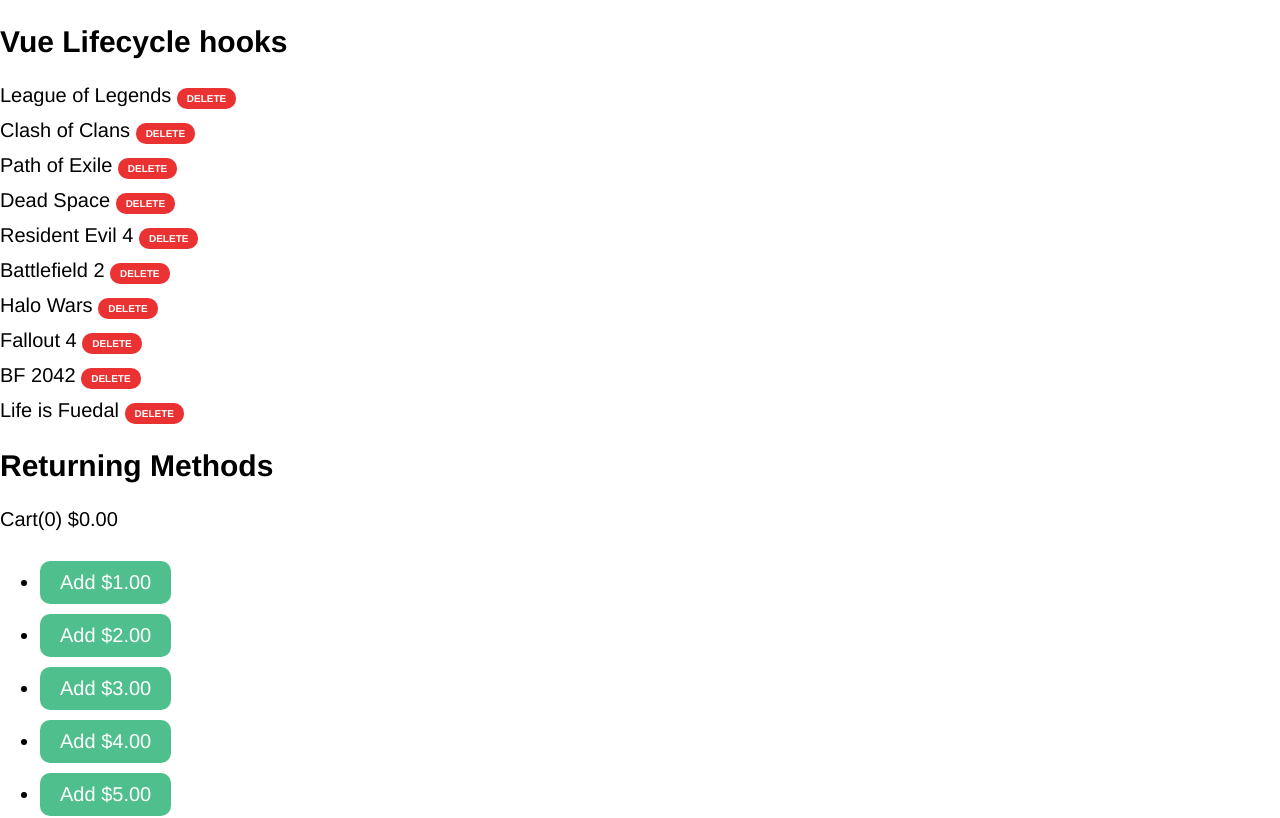
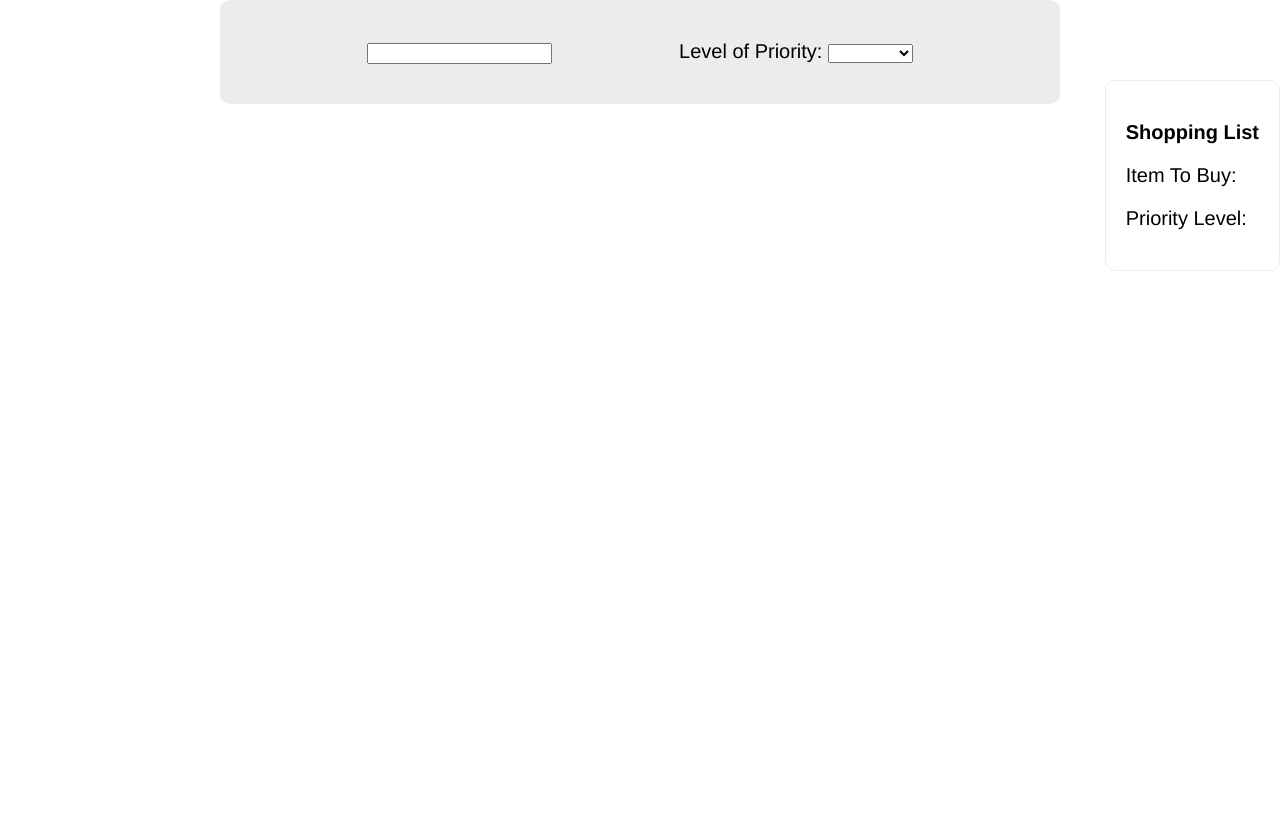
Before and after one commit to VigilBushido/Vue, a Vue app: page / in a window 1280 px wide. Shown: the top 818 px of the page. Built offline with nearby package versions, Linux system fonts and the light colour scheme.

Commit message:
Shopping Cart initial commit

```diff
--- a/src/App.vue
+++ b/src/App.vue
@@ -1,16 +1,18 @@
 <template>
   <div id="app">
-    <Exercise />
+    <!-- <Exercise /> -->
+    <ShoppingCart />
   </div>
 </template>
 
 <script>
-import Exercise from './components/Exercise1-01'
+//import Exercise from './components/Exercise1-01'
+import ShoppingCart from './components/ShoppingCart'
 
 export default {
   name: 'app',
   components: {
-    Exercise,
+    ShoppingCart, //Exercise,
   },
 }
 </script>
--- /dev/null
+++ b/src/components/ShoppingCart.vue
@@ -0,0 +1,74 @@
+<template>
+  <div class="form">
+    <label>
+      <input type="text" v-model="itemToShop" />
+    </label>
+    <label>
+      Level of Priority:
+      <select name="priority" v-model="priority">
+        <option value="Urgent">Urgent</option>
+        <option value="Immediate">Immediate</option>
+        <option value="Casual">Casual</option>
+        <option value="Can Wait">Can Wait</option>
+      </select>
+    </label>
+    <ul class="overview">
+      <li><strong>Shopping List</strong></li>
+      <li>Item To Buy: {{ itemToShop }}</li>
+      <li>Priority Level: {{ priority }}</li>
+    </ul>
+  </div>
+</template>
+
+<script>
+export default {
+  methods: {
+    addItem(value) {
+      this.shoppinglist = this.shoppinglist.add(value)
+    },
+    deleteItem(value) {
+      this.shoppinglist = this.shoppinglist.filter(
+        itemToShop => itemToShop !== value
+      )
+    },
+  },
+  data() {
+    return {
+      shoppinglist: [],
+      itemToShop: '',
+      priority: '',
+    }
+  },
+}
+</script>
+<style lang="scss" scoped>
+.form {
+  display: flex;
+  justify-content: space-evenly;
+  max-width: 800px;
+  padding: 40px 20px;
+  border-radius: 10px;
+  margin: 0 auto;
+  background: #ececec;
+}
+
+.overview {
+  position: absolute;
+  right: 0px;
+  display: flex;
+  flex-direction: column;
+  justify-content: space-evenly;
+  max-width: 300px;
+  margin: 40px auto;
+  padding: 40px 20px;
+  border-radius: 10px;
+  border: 1px solid #ececec;
+
+  > li {
+    list-style: none;
+    + li {
+      margin-top: 20px;
+    }
+  }
+}
+</style>
```
